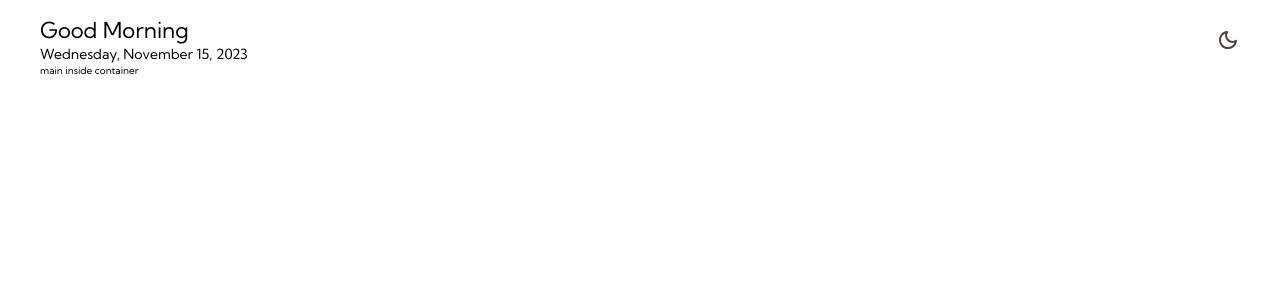
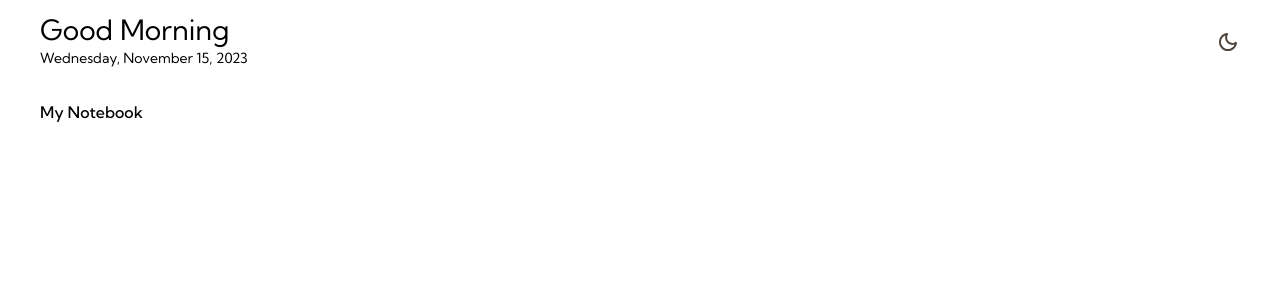
Before and after one commit to DJaye33/notekeeper-app, an Angular app: page / in a window 1280 px wide. Shown: the top 300 px of the page. Built offline with nearby package versions, Linux system fonts and the light colour scheme.

Commit message:
add notes module - start work on notebook component

```diff
--- a/src/app/container/container.component.html
+++ b/src/app/container/container.component.html
@@ -1,5 +1,5 @@
 <!-- TODO: Sidebar component goes here -->
 <main>
   <app-header></app-header>
-  <p>main inside container</p>
+  <app-notebook></app-notebook>
 </main>
--- a/src/app/header/header.component.css
+++ b/src/app/header/header.component.css
@@ -2,12 +2,14 @@ header {
   display: flex;
   justify-content: space-between;
   align-items: center;
+  margin-bottom: 2.8rem;
 }
 
 hgroup h2 {
   font-size: 2.2rem;
   font-weight: 400;
   line-height: 2.8rem;
+  margin-bottom: 0.4rem;
 }
 
 hgroup small {
@@ -23,6 +25,14 @@ hgroup small {
 
 /* ---- Media Queries ---- */
 @media (min-width: 800px) {
+  header {
+    margin-bottom: 3.2rem;
+  }
+
+  hgroup h2 {
+    font-size: 2.8rem;
+  }
+
   .menu-group {
     justify-content: flex-end;
   }
--- /dev/null
+++ b/src/app/notes/notebook/notebook.component.css
@@ -0,0 +1,6 @@
+h3 {
+  font-size: 1.6rem;
+  font-weight: 500;
+  line-height: 2.4rem;
+  margin-bottom: 1.6rem;
+}
--- /dev/null
+++ b/src/app/notes/notebook/notebook.component.html
@@ -0,0 +1 @@
+<h3>My Notebook</h3>
```
Also changed, not shown: src/app/app.module.ts (+5 -10 lines), src/app/notes/notebook/notebook.component.ts (added, +10 -0 lines), src/app/notes/notes.module.ts (added, +10 -0 lines).
